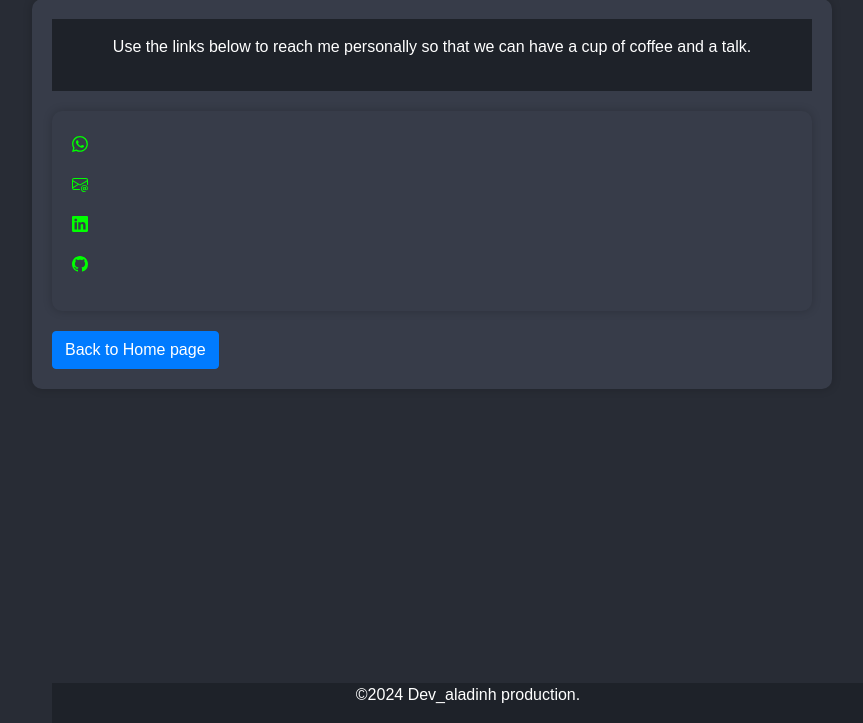
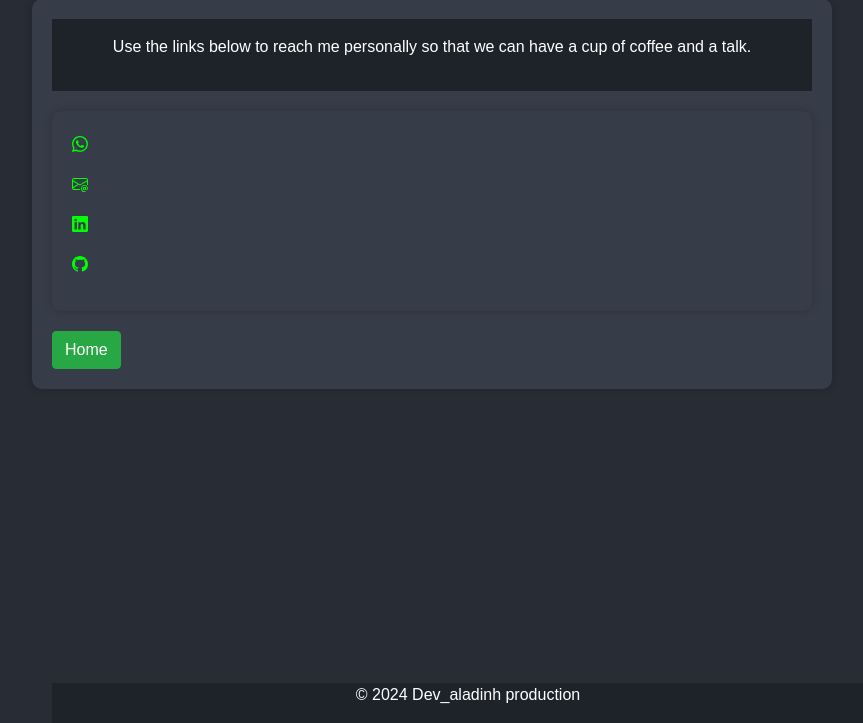
Before and after one commit to harizonelopez/quiz-app, a Flask app: page /contact in a window 1280 px wide. Shown: the part 77-800 px from the top of the page, without its empty margins (208-1071 px from the left). Run offline with Flask 3, Linux system fonts and the light colour scheme; some libraries are stand-ins or nearby versions.

Commit message:
Update contacts.html

```diff
--- a/templates/contacts.html
+++ b/templates/contacts.html
@@ -79,12 +79,12 @@
         </section>
 
         <form method='POST'>
-        <button type="submit" class="btn btn-primary">Back to Home page</button>
+            <button type="submit" class="btn btn-success">Home</button>
         </form>
 
 
         <footer>
-            <p>&copy;2024 Dev_aladinh production.</p>
+            <p>&copy; 2024 Dev_aladinh production</p>
         </footer>
 
     </section>
```
